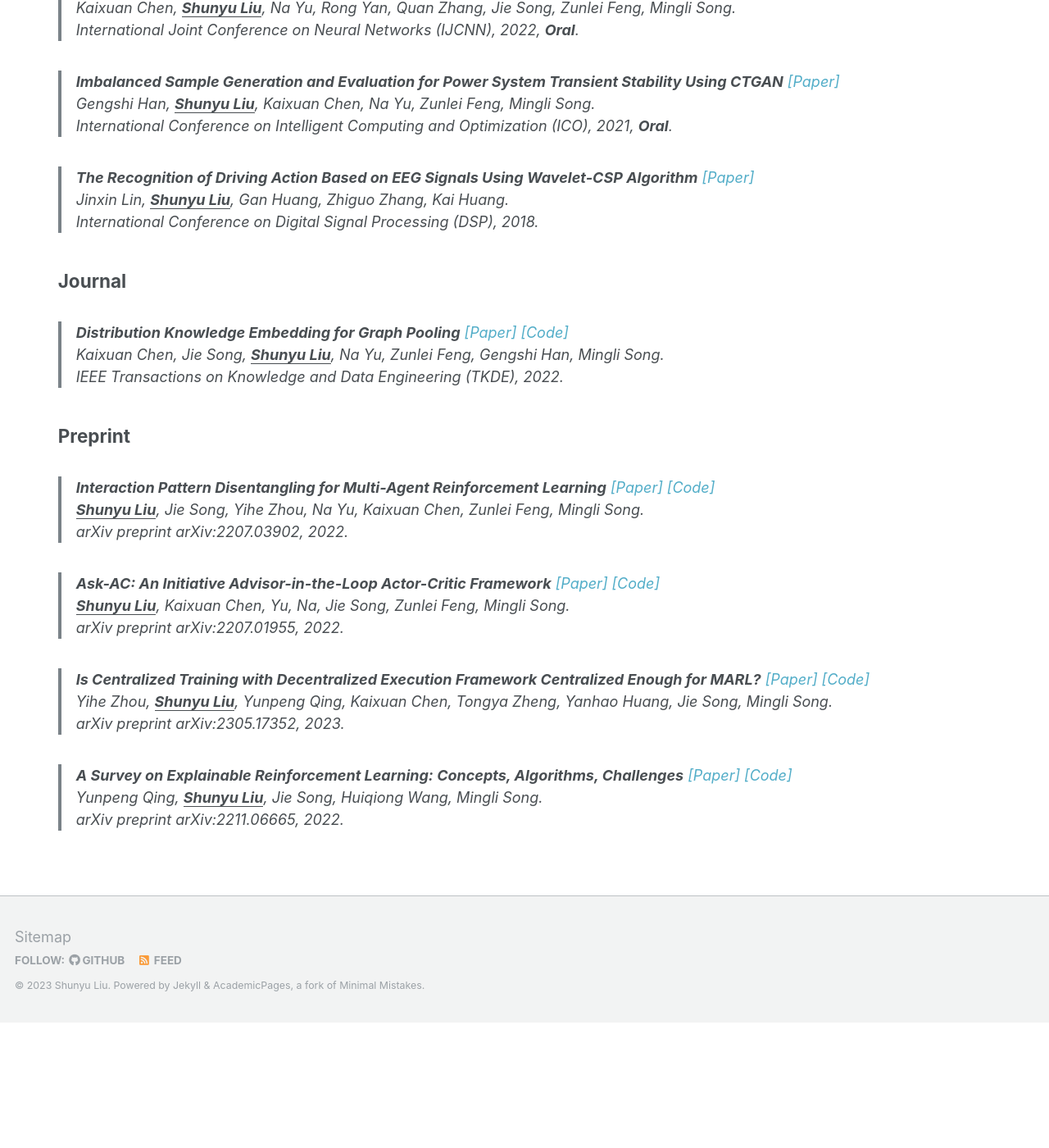
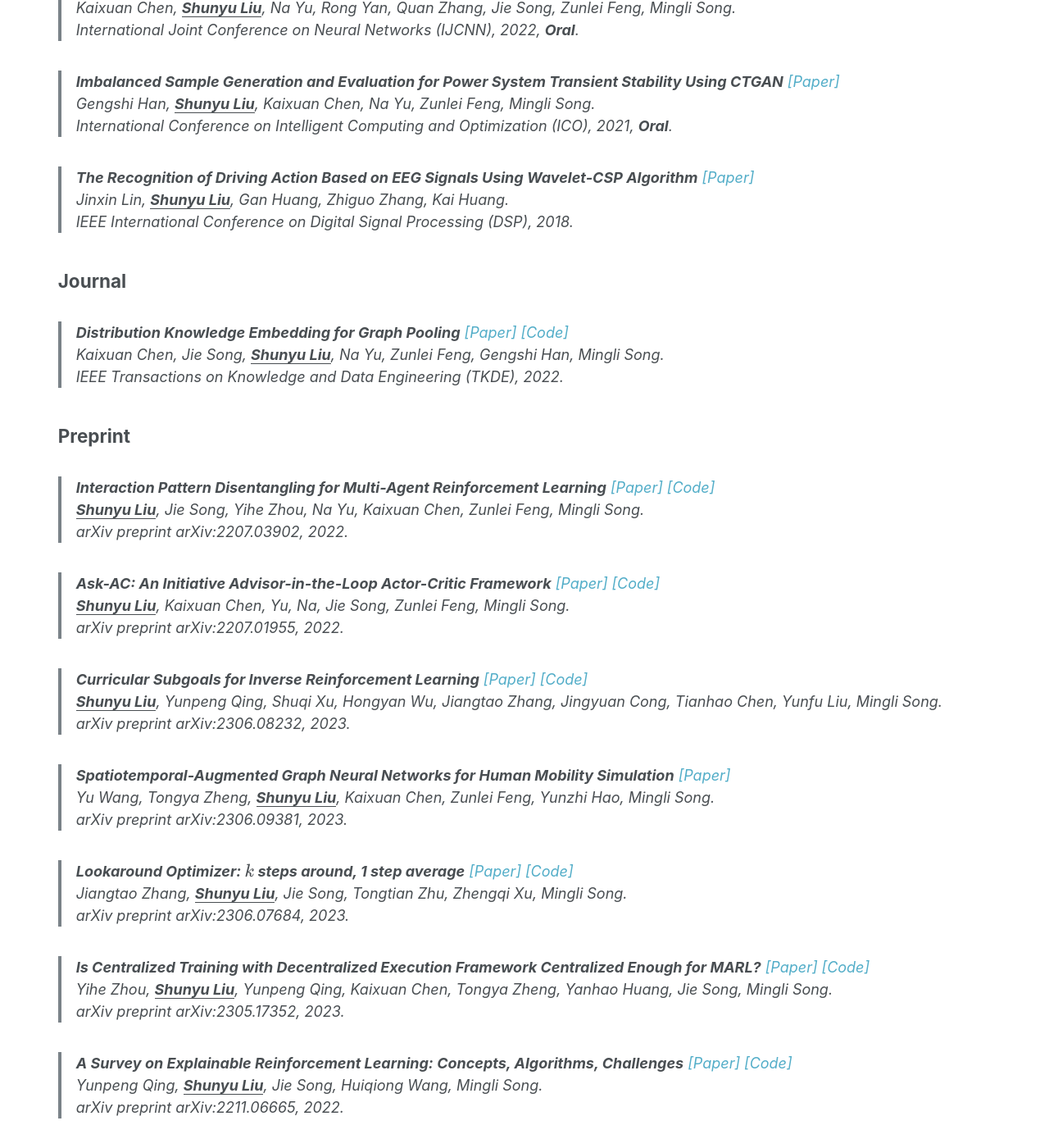
Before and after one commit to liushunyu/liushunyu.github.io, a Jekyll site: the page built from _pages/publications.md, in a window 1280 px wide and 1400 px high, scrolled down 663 px. Shown: the whole window at 82% size. Built offline with Jekyll 4.4.1, drawn with Linux system fonts in a browser that asks for light colours; formulas are drawn with MathJax 3; before the commit the page ends 1910 px from its top, so only the background shows below that.

Commit message:
Update publications.md

```diff
--- a/_pages/publications.md
+++ b/_pages/publications.md
@@ -50,7 +50,7 @@
 
 > **The Recognition of Driving Action Based on EEG Signals Using Wavelet-CSP Algorithm** <a href="https://ieeexplore.ieee.org/abstract/document/8631540/" target="_blank" style="text-decoration: none">\[Paper\]</a>  \\
   > Jinxin Lin, **<u>Shunyu Liu</u>**, Gan Huang, Zhiguo Zhang, Kai Huang.\\
-  > International Conference on Digital Signal Processing (DSP), 2018.
+  > IEEE International Conference on Digital Signal Processing (DSP), 2018.
 
 
 ## Journal
@@ -79,12 +79,26 @@
 
 
 
-
-
 > **Ask-AC: An Initiative Advisor-in-the-Loop Actor-Critic Framework** <a href="https://arxiv.org/abs/2207.01955" target="_blank" style="text-decoration: none">\[Paper\]</a> <a href="https://github.com/liushunyu/Ask-AC" target="_blank" style="text-decoration: none">\[Code\]</a> \\
   > **<u>Shunyu Liu</u>**, Kaixuan Chen, Yu, Na, Jie Song, Zunlei Feng, Mingli Song.\\
   > arXiv preprint arXiv:2207.01955, 2022.
 
+
+> **Curricular Subgoals for Inverse Reinforcement Learning** <a href="https://arxiv.org/abs/2306.08232" target="_blank" style="text-decoration: none">\[Paper\]</a> <a href="https://github.com/Plankson/CSIRL" target="_blank" style="text-decoration: none">\[Code\]</a> \\
+  > **<u>Shunyu Liu</u>**, Yunpeng Qing, Shuqi Xu, Hongyan Wu, Jiangtao Zhang, Jingyuan Cong, Tianhao Chen, Yunfu Liu, Mingli Song.\\
+  > arXiv preprint arXiv:2306.08232, 2023.
+
+
+> **Spatiotemporal-Augmented Graph Neural Networks for Human Mobility Simulation** <a href="https://arxiv.org/abs/2306.09381" target="_blank" style="text-decoration: none">\[Paper\]</a> \\
+  > Yu Wang, Tongya Zheng, **<u>Shunyu Liu</u>**, Kaixuan Chen, Zunlei Feng, Yunzhi Hao, Mingli Song.\\
+  > arXiv preprint arXiv:2306.09381, 2023.
+
+
+
+
+> **Lookaround Optimizer: $k$ steps around, 1 step average** <a href="https://arxiv.org/abs/2306.07684" target="_blank" style="text-decoration: none">\[Paper\]</a> <a href="https://github.com/Ardcy/Lookaround" target="_blank" style="text-decoration: none">\[Code\]</a> \\
+  > Jiangtao Zhang, **<u>Shunyu Liu</u>**, Jie Song, Tongtian Zhu, Zhengqi Xu, Mingli Song. \\
+  > arXiv preprint arXiv:2306.07684, 2023.
 
 
 > **Is Centralized Training with Decentralized Execution Framework Centralized Enough for MARL?** <a href="https://arxiv.org/abs/2305.17352" target="_blank" style="text-decoration: none">\[Paper\]</a> <a href="https://github.com/zyh1999/CADP" target="_blank" style="text-decoration: none">\[Code\]</a> \\
```
